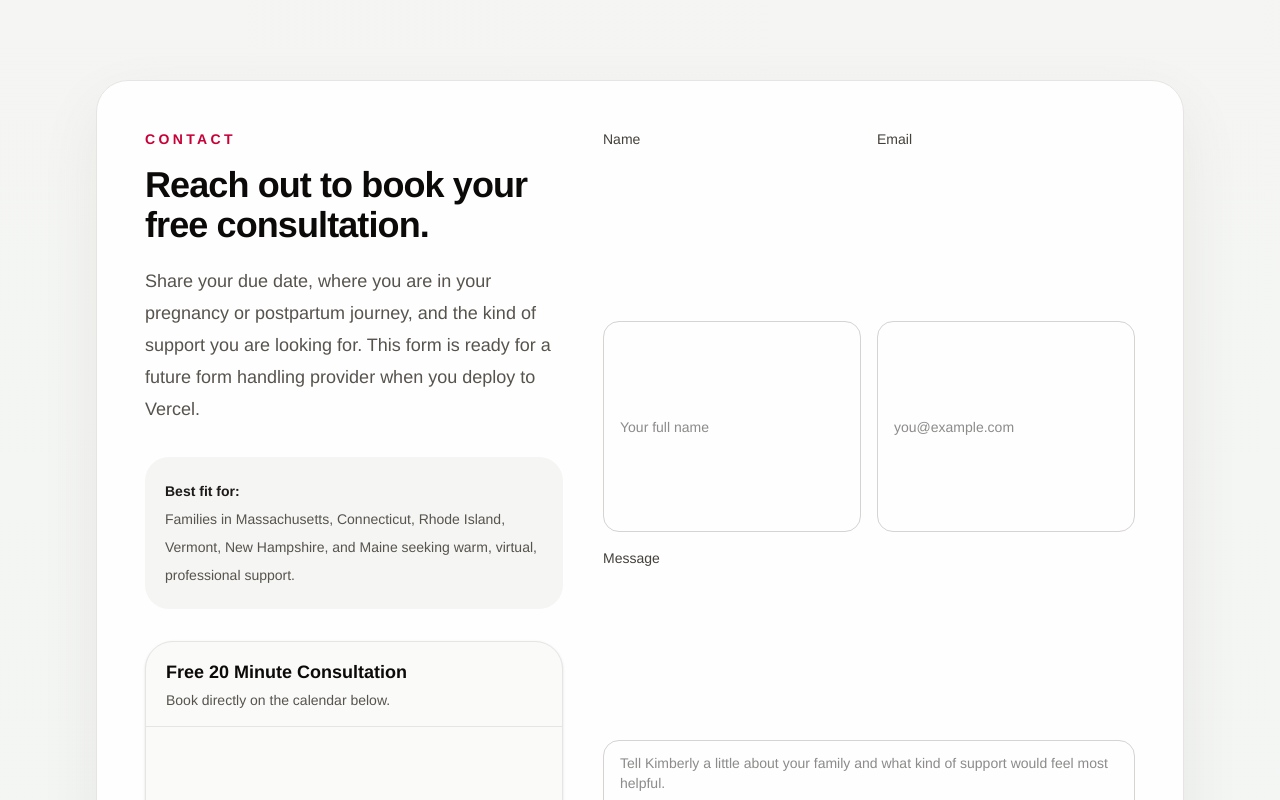
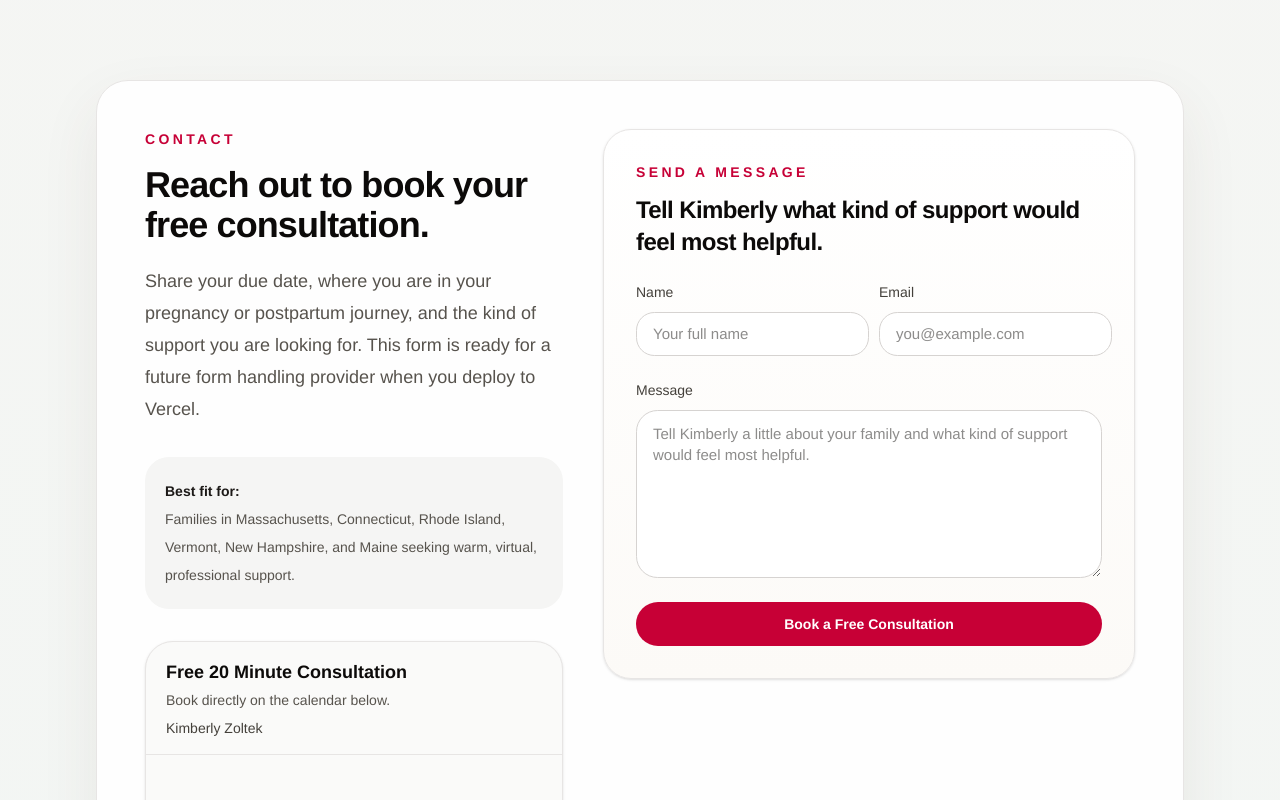
Before and after one commit to gavin7483/my-website, a Next.js app: page / in a window 1280 px wide. Shown: the part 5140-5940 px from the top of the page. Built offline with nearby package versions, Linux system fonts and the light colour scheme; grey boxes are pictures that could not be loaded.

Commit message:
update Gj removed

```diff
--- a/app/_components/contact-form.tsx
+++ b/app/_components/contact-form.tsx
@@ -42,43 +42,52 @@ export function ContactForm() {
   }
 
   return (
-    <form className="grid gap-4" onSubmit={handleSubmit}>
-      <div className="grid gap-4 sm:grid-cols-2">
-        <label className="grid gap-2 text-sm font-medium text-stone-700">
-          Name
+    <form className="grid gap-6 self-start rounded-[1.75rem] border border-stone-200 bg-[linear-gradient(180deg,#ffffff_0%,#fcfaf7_100%)] p-6 shadow-sm sm:p-8" onSubmit={handleSubmit}>
+      <div>
+        <p className="text-sm font-semibold uppercase tracking-[0.24em] text-rose-700">
+          Send a Message
+        </p>
+        <h3 className="mt-3 text-2xl font-semibold tracking-tight text-stone-950">
+          Tell Kimberly what kind of support would feel most helpful.
+        </h3>
+      </div>
+
+      <div className="grid gap-x-5 gap-y-5 lg:grid-cols-2 lg:items-start">
+        <label className="grid gap-2.5 text-sm font-medium text-stone-700">
+          <span>Name</span>
           <input
             type="text"
             name="name"
             placeholder="Your full name"
             required
-            className="rounded-2xl border border-stone-300 px-4 py-3 text-stone-900 outline-none transition focus:border-rose-500"
+            className="min-h-11 rounded-[1.15rem] border border-stone-300 bg-white px-4 py-2.5 text-[15px] text-stone-900 outline-none transition focus:border-rose-500"
           />
         </label>
-        <label className="grid gap-2 text-sm font-medium text-stone-700">
-          Email
+        <label className="grid gap-2.5 text-sm font-medium text-stone-700">
+          <span>Email</span>
           <input
             type="email"
             name="email"
             placeholder="you@example.com"
             required
-            className="rounded-2xl border border-stone-300 px-4 py-3 text-stone-900 outline-none transition focus:border-rose-500"
+            className="min-h-11 rounded-[1.15rem] border border-stone-300 bg-white px-4 py-2.5 text-[15px] text-stone-900 outline-none transition focus:border-rose-500"
           />
         </label>
       </div>
-      <label className="grid gap-2 text-sm font-medium text-stone-700">
-        Message
+      <label className="grid gap-2.5 text-sm font-medium text-stone-700">
+        <span>Message</span>
         <textarea
-          rows={5}
+          rows={6}
           name="message"
           placeholder="Tell Kimberly a little about your family and what kind of support would feel most helpful."
           required
-          className="rounded-2xl border border-stone-300 px-4 py-3 text-stone-900 outline-none transition focus:border-rose-500"
+          className="min-h-[10.5rem] rounded-[1.35rem] border border-stone-300 bg-white px-4 py-3 text-[15px] text-stone-900 outline-none transition focus:border-rose-500"
         />
       </label>
       <button
         type="submit"
         disabled={status === "submitting"}
-        className="mt-2 inline-flex items-center justify-center rounded-full bg-rose-700 px-6 py-3 text-sm font-semibold text-white transition hover:bg-rose-800 disabled:cursor-not-allowed disabled:opacity-70"
+        className="inline-flex items-center justify-center rounded-full bg-rose-700 px-6 py-3 text-sm font-semibold text-white transition hover:bg-rose-800 disabled:cursor-not-allowed disabled:opacity-70"
       >
         {status === "submitting"
           ? "Sending..."
@@ -86,14 +95,14 @@ export function ContactForm() {
       </button>
 
       {status === "success" ? (
-        <p className="rounded-2xl bg-emerald-50 px-4 py-3 text-sm text-emerald-800">
+        <p className="rounded-[1.25rem] bg-emerald-50 px-4 py-3 text-sm text-emerald-800">
           Thank you. Your message was sent successfully, and Kimberly will be in
           touch soon.
         </p>
       ) : null}
 
       {status === "error" ? (
-        <p className="rounded-2xl bg-rose-50 px-4 py-3 text-sm text-rose-800">
+        <p className="rounded-[1.25rem] bg-rose-50 px-4 py-3 text-sm text-rose-800">
           {errorMessage}
         </p>
       ) : null}
--- a/app/page.tsx
+++ b/app/page.tsx
@@ -77,7 +77,7 @@ const faqs = [
 
 export default function Home() {
   const calendlyUrl =
-    "https://calendly.com/macagent7483/free-20-minute-birth-consultation";
+    "https://calendly.com/macagent7483/free-20-minute-birth-consultation?hide_event_type_details=1&hide_gdpr_banner=1";
 
   return (
     <main className="min-h-screen bg-[linear-gradient(180deg,#fff9f8_0%,#f9f5f2_36%,#f2f6f4_100%)] text-stone-800">
@@ -418,6 +418,9 @@ export default function Home() {
                 <p className="mt-1 text-sm text-stone-600">
                   Book directly on the calendar below.
                 </p>
+                <p className="mt-2 text-sm font-medium text-stone-700">
+                  Kimberly Zoltek
+                </p>
               </div>
               <iframe
                 title="Book a free 20 minute consultation with Kimberly Zoltek"
```
